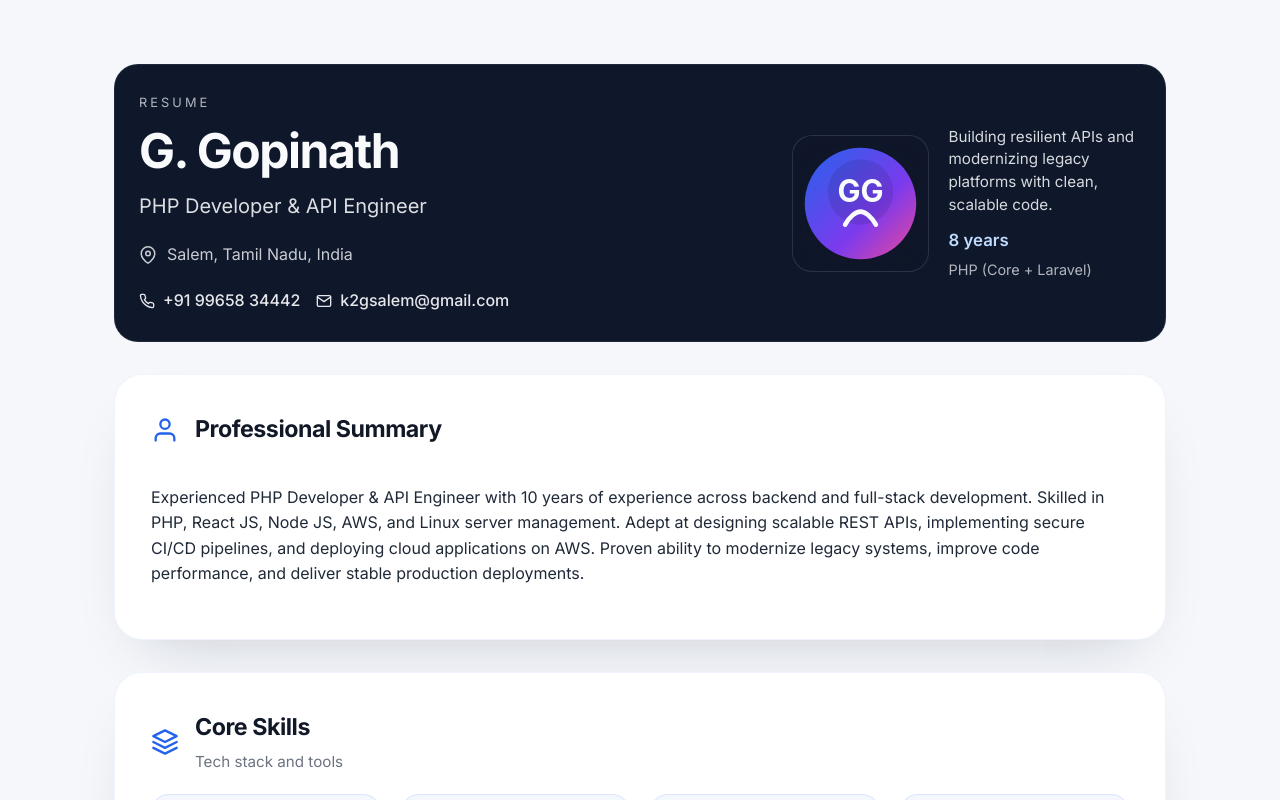
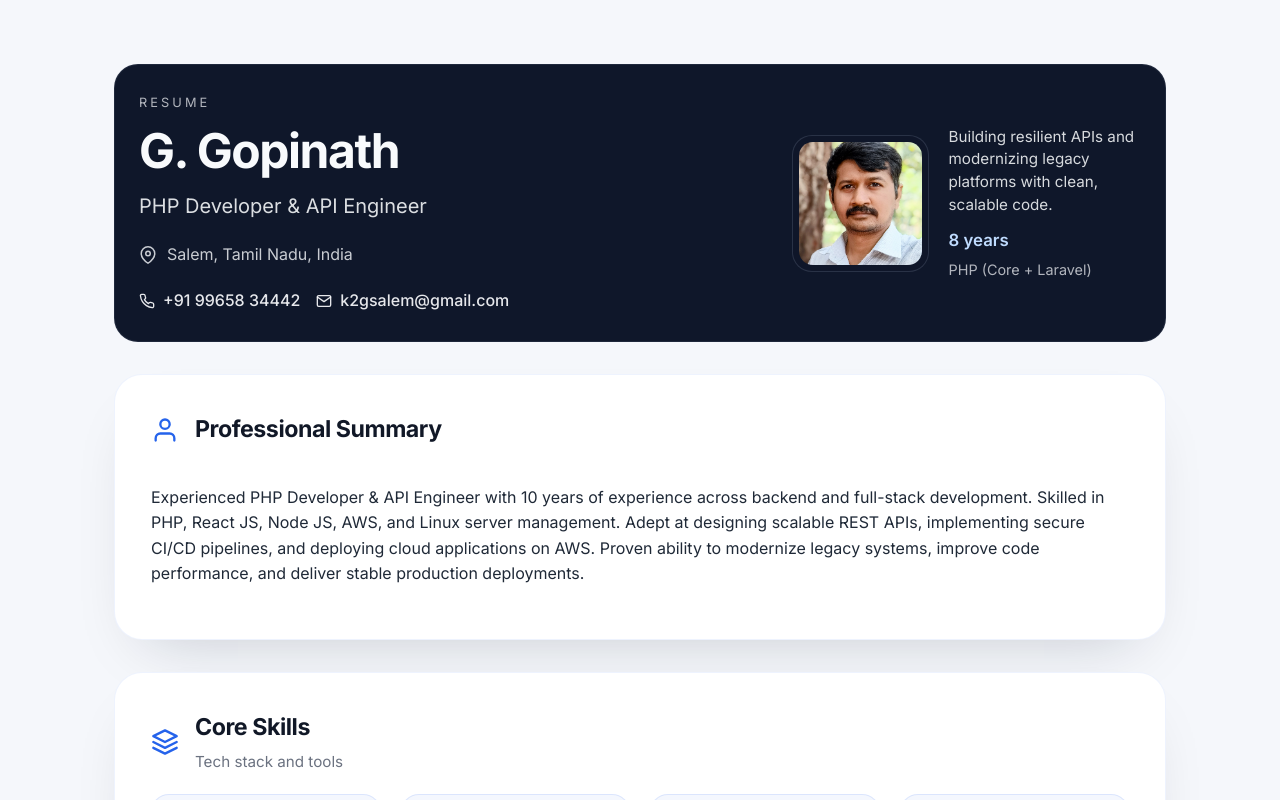
Before and after one commit to k2gsalem/resume, a React (Vite) app: page / in a window 1280 px wide. Shown: the top 800 px of the page. Built offline with nearby package versions, Linux system fonts and the light colour scheme.

Commit message:
added photo

```diff
--- a/src/data/resumeData.js
+++ b/src/data/resumeData.js
@@ -1,5 +1,3 @@
-import profilePhoto from '../assets/profile-photo.svg';
-
 export const profile = {
   name: 'G. Gopinath',
   title: 'PHP Developer & API Engineer',
@@ -8,7 +6,7 @@ export const profile = {
   email: 'k2gsalem@gmail.com',
   availability: 'Open to backend, API engineering, and cloud-focused opportunities.',
   headline: 'Building resilient APIs and modernizing legacy platforms with clean, scalable code.',
-  photo: profilePhoto,
+  photo: '/profile.jpg',
 };
 
 export const professionalSummary =
```
Also changed, not shown: public/profile.jpg (added).
